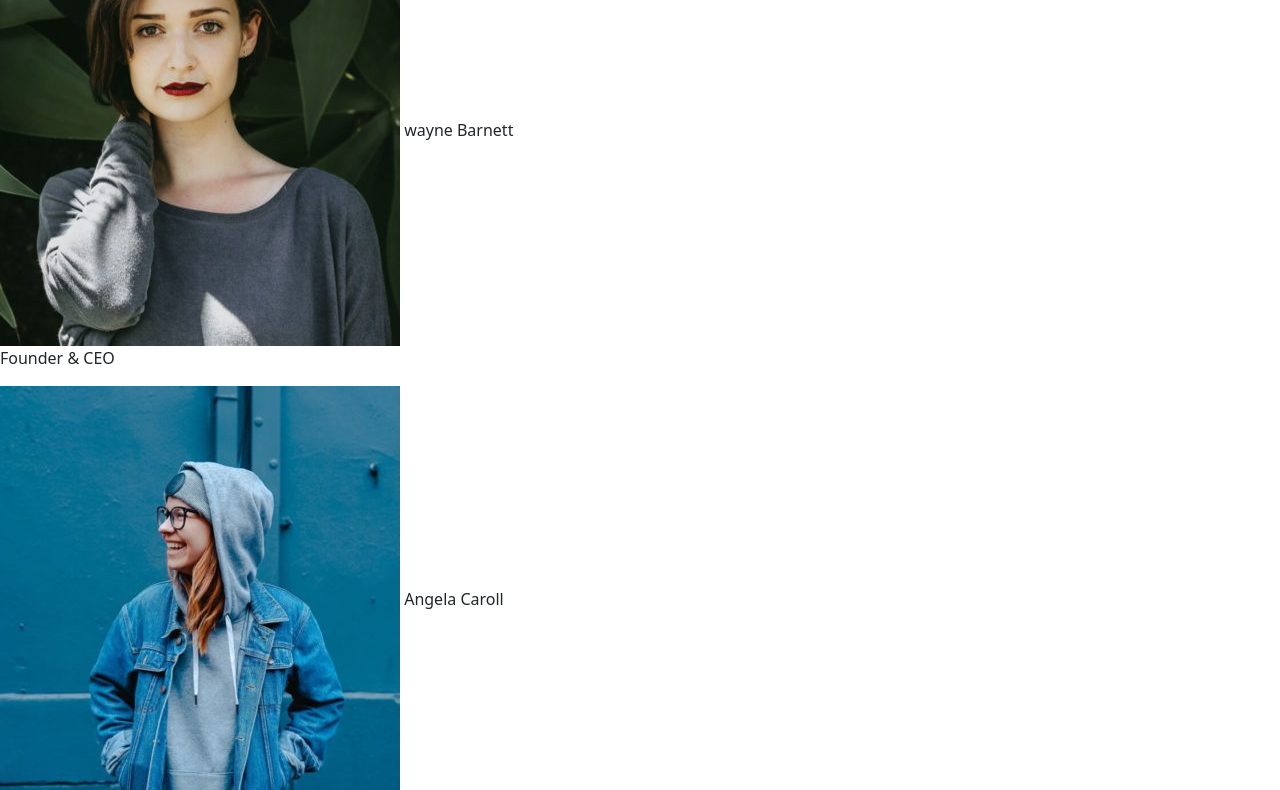
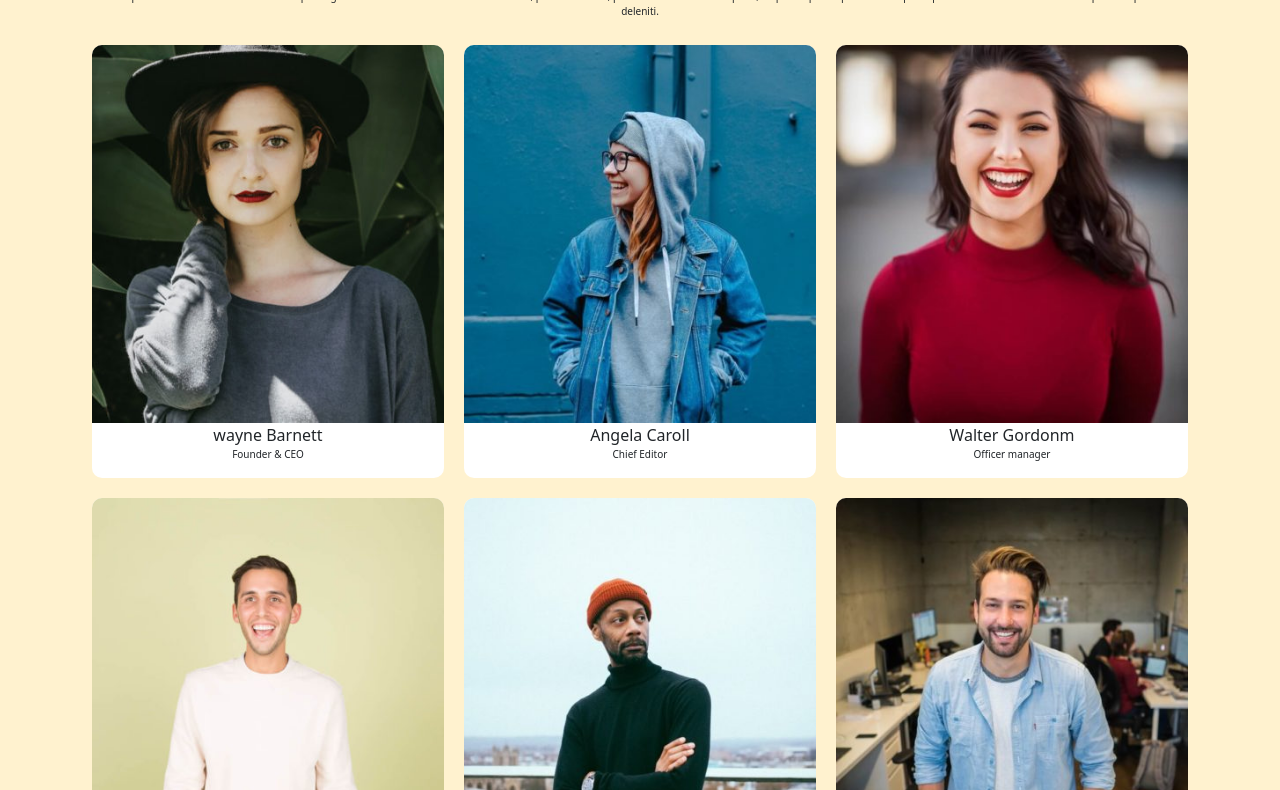
Before and after one commit to Matteo-Nesti/js-our-team, a plain HTML site: page index.html in a window 1280 px wide. Shown: the part 83-873 px from the top of the page. Drawn offline with nearby package versions, Linux system fonts and the light colour scheme.

Commit message:
add style and HTML

```diff
--- a/css/style.css
+++ b/css/style.css
@@ -0,0 +1,29 @@
+body {
+    background-color: #fff2cf;
+}
+
+#description-container img {
+    width: 100%;
+}
+
+#description-container {
+    display: flex;
+    flex-wrap: wrap;
+}
+
+.myCard {
+    margin: 10px 10px;
+    width: calc(100% / 3 - 20px);
+    text-align: center;
+    background-color: #fff;
+    border-radius: 10px;
+    overflow: hidden;
+}
+
+.myCard span {
+    margin-top: 10px;
+}
+
+p {
+    font-size: 10px;
+}
--- a/index.html
+++ b/index.html
@@ -14,6 +14,10 @@
     <title>Document</title>
 </head>
 <body>
-    <div id=description-container></div>
+    <div class="container my-3">
+        <h1 class="text-center">Our Team</h1>
+        <p class="text-center">Lorem ipsum dolor sit amet consectetur adipisicing elit. Praesentium alias laudantium omnis, possimus iste a, provident dolores rem impedit, aliquid atque itaque totam adipisci aperiam dolorum necessitatibus expedita repudiandae deleniti.</p>
+        <div id=description-container class=""></div>
+    </div>
 </body>
 </html>
--- a/js/script.js
+++ b/js/script.js
@@ -47,10 +47,14 @@ let description = "";
 
 for (const info of team) {
   description += `
-    <img src="img/${info.profilePic}" alt="profile-pic">
-    <span>${info.firstName}</span>
-    <span>${info.lastName}</span>
-    <p>${info.mantion}</p>
+    <div class="myCard">
+        <img src="img/${info.profilePic}" alt="profile-pic">
+            <div>
+            <span>${info.firstName}</span>
+            <span>${info.lastName}</span>
+            <p>${info.mantion}</p>
+        </div>
+    </div>
     `;
   // stampo in console per verificare
   console.log(description);
```
